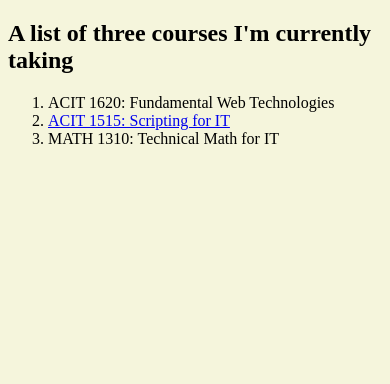
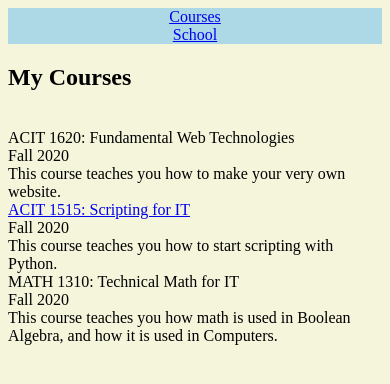
Before and after one commit to waleedyounes/personal_website, a plain HTML site: page personal_website/misc/courses.html in a window 390 px wide. Drawn offline with Linux system fonts and the light colour scheme.

Commit message:
Added responsive features to personal website

```diff
--- a/personal_website/css/style.css
+++ b/personal_website/css/style.css
@@ -12,3 +12,72 @@ nav{
 h1.first{
     font-family: 'Montserrat', sans-serif;
 }
+
+ol{
+    list-style: none;
+    display: grid;
+}
+.web{
+    justify-self: left;
+    grid-row-start: 1;
+    grid-row-end: 2;
+}
+
+.desc1{
+    justify-self: right;
+    grid-row-start: 1;
+    grid-row-end: 2;
+}
+
+.fall1{
+    justify-self: left;
+    grid-row-start: 2;
+    grid-row-end: 3;
+}
+
+.script{
+    justify-self: left;
+    grid-row-start: 3;
+    grid-row-end: 4;
+}
+
+.desc2{
+    justify-self: right;
+    grid-row-start: 3;
+    grid-row-end: 4;
+}
+
+.fall2{
+    justify-self: left;
+    grid-row-start: 4;
+    grid-row-end: 5;
+}
+
+.math{
+    justify-self: left;
+    grid-row-start: 5;
+    grid-row-end: 6;
+}
+
+.desc3{
+    justify-self: right;
+    grid-row-start: 5;
+    grid-row-end: 6;
+}
+
+.fall3{
+    justify-self: left;
+    grid-row-start: 6;
+    grid-row-end: 7;
+}
+
+@media screen and (max-width: 600px){
+    nav{
+        display: flex;
+        flex-direction: column;
+    }
+
+    ol{
+        display: inline;
+    }
+}
--- a/personal_website/misc/courses.html
+++ b/personal_website/misc/courses.html
@@ -8,15 +8,25 @@
 </head>
 
 <body>
+    <nav>
+        <a href="misc/courses.html">Courses</a>
+        <a href="misc/school.html">School</a>
+    </nav>
     <main>
         <article>
-            <h1>A list of three courses I'm currently taking</h2>
+            <h1>My Courses</h2>
             <ol>
-                <li>ACIT 1620: Fundamental Web Technologies</li>
-                <li><a href="https://www.bcit.ca/study/outlines/20203041869" title="Course Outline">ACIT 1515: Scripting
+                <li class="web">ACIT 1620: Fundamental Web Technologies</li>
+                <li class="fall1">Fall 2020</li>
+                <li class="desc1">This course teaches you how to make your very own website.</li>
+                <li class="script"><a href="https://www.bcit.ca/study/outlines/20203041869" title="Course Outline">ACIT 1515: Scripting
                         for
                         IT</a></li>
-                <li>MATH 1310: Technical Math for IT</li>
+                <li class="fall2">Fall 2020</li>
+                <li class="desc2">This course teaches you how to start scripting with Python.</li>
+                <li class="math">MATH 1310: Technical Math for IT</li>
+                <li class="fall3">Fall 2020</li>
+                <li class="desc3">This course teaches you how math is used in Boolean Algebra, and how it is used in Computers.</li>
             </ol>
         </article>
     </main>
```
Also changed, not shown: personal_website/misc/school.html (+4 -0 lines).
